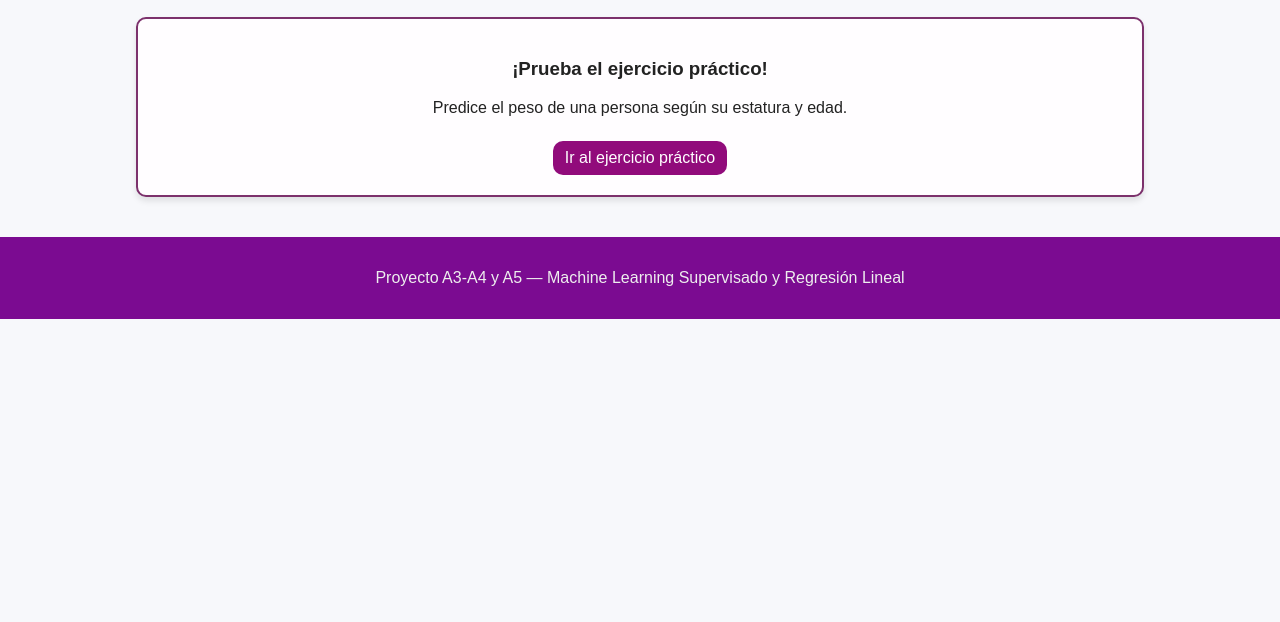
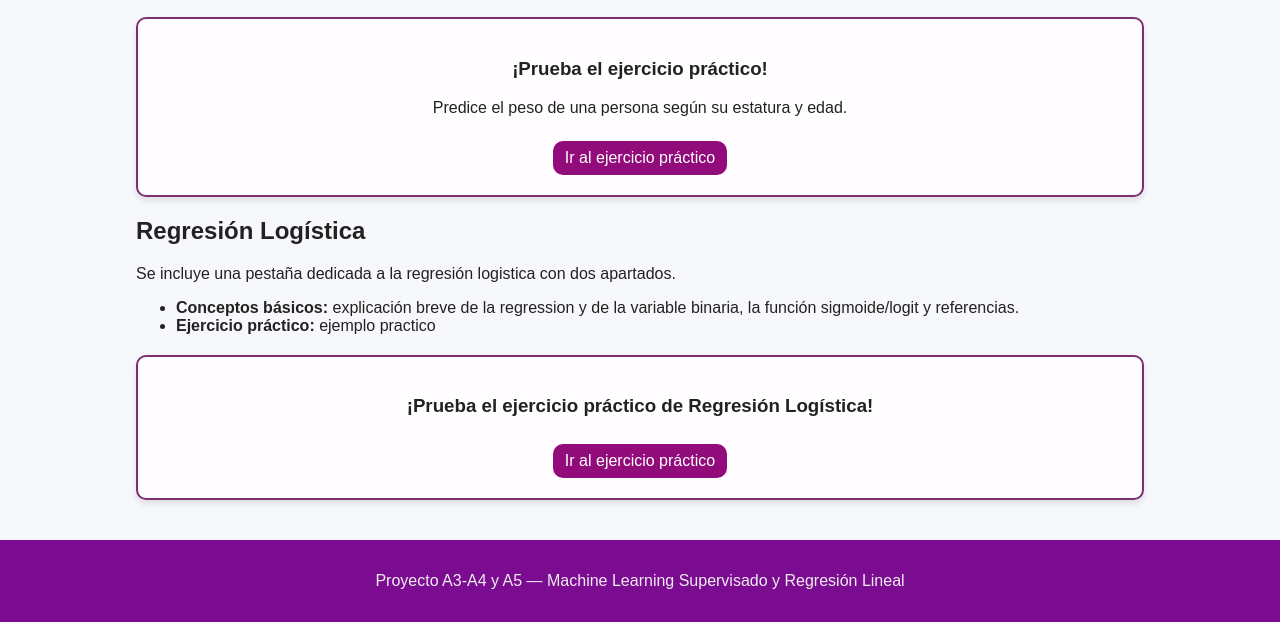
Before and after one commit to alexcdiaz123-afk/Machine_learning, a Flask app: page / in a window 1280 px wide. Shown: the part 1276-1898 px from the top of the page. Before the commit the page ends 1595 px from the top, so only its background shows below. Run offline with Flask 3, Linux system fonts and the light colour scheme.

Commit message:
se agrego un nuevo boton en el index
se agrego el boton que lleva al ejercicio practico en el index

```diff
--- a/templates/index.html
+++ b/templates/index.html
@@ -32,5 +32,16 @@ En otras palabras, en lugar de decirle a la computadora exactamente cómo hacer
   <p>Predice el peso de una persona según su estatura y edad.</p>
   <a href="{{ url_for('regresion_practico') }}" class="btn btn-highlight">Ir al ejercicio práctico</a>
 </div>
-
+ <h2>Regresión Logística</h2>
+  <p>
+    Se incluye una pestaña dedicada a la regresión logistica con dos apartados.
+  </p>
+  <ul>
+    <li><strong>Conceptos básicos:</strong> explicación breve de la regression y de la variable binaria, la función sigmoide/logit y referencias.</li>
+    <li><strong>Ejercicio práctico:</strong> ejemplo practico </li>
+  </ul>
+  <div class="highlight-card">
+    <h3>¡Prueba el ejercicio práctico de Regresión Logística!</h3>
+    <a href="{{ url_for('regresion_logistica_practico') }}" class="btn btn-highlight">Ir al ejercicio práctico</a>
+  </div>
 {% endblock %}
```
